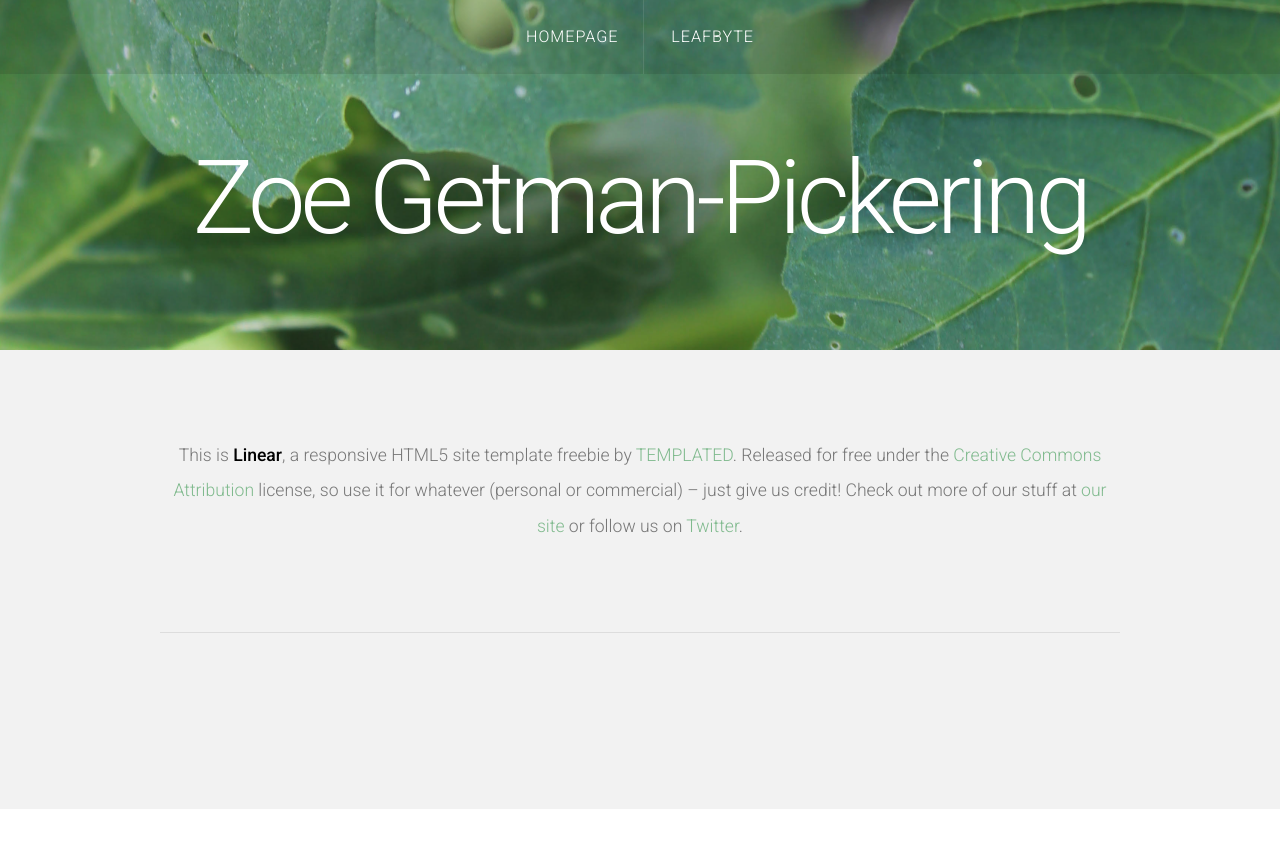
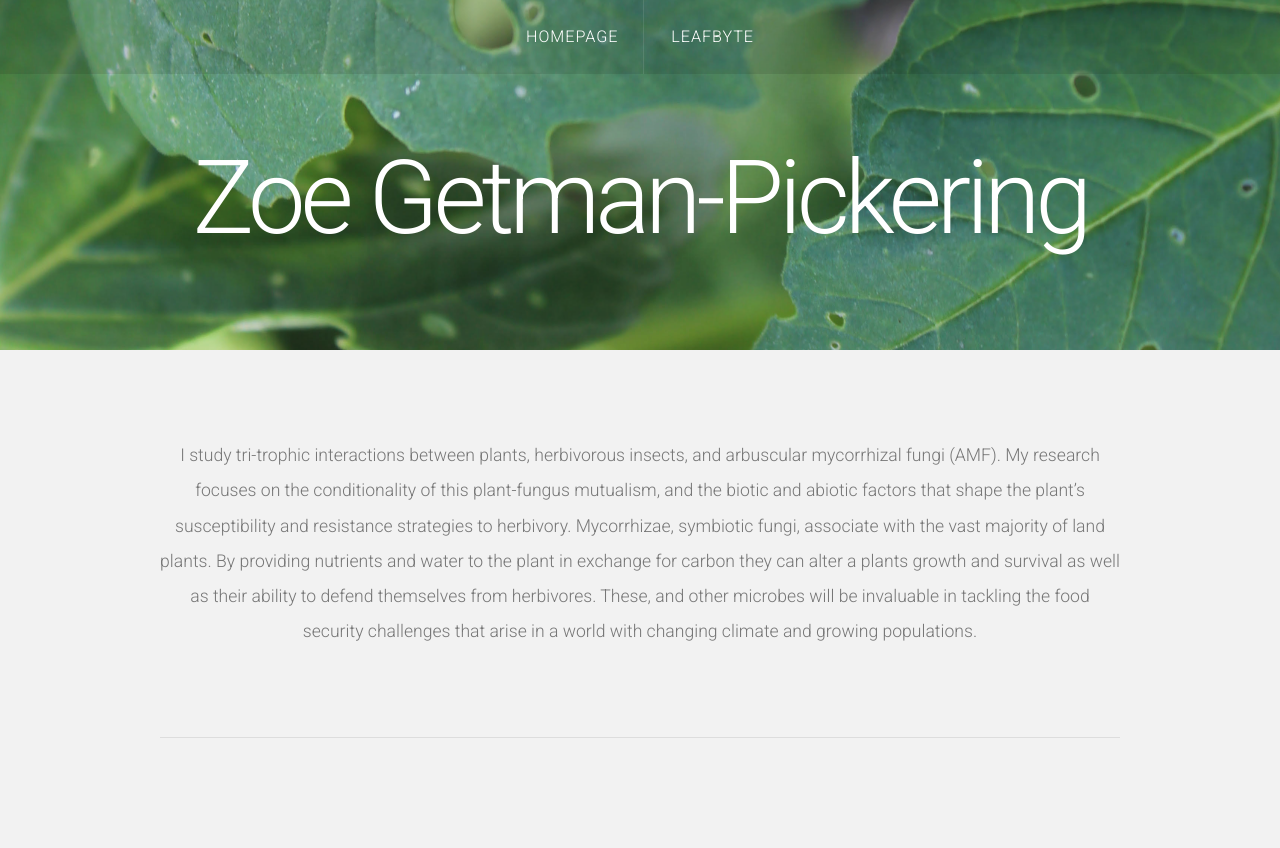
Before and after one commit to Zoegp/zoegp.github.io, a Jekyll site: the page built from index.html, in a window 1280 px wide and 900 px high. Shown: the top 848 px of the window. Built offline with Jekyll 4.4.1, drawn with Linux system fonts in a browser that asks for light colours; nearby versions of some CDN libraries; the list of posts is cut into pages by our own code.

Commit message:
Update index.html

```diff
--- a/index.html
+++ b/index.html
@@ -6,7 +6,10 @@ layout: default
 <div id="featured">
 	<div class="container">
 
-		<p>This is <strong>Linear</strong>, a responsive HTML5 site template freebie by <a href="http://templated.co">TEMPLATED</a>. Released for free under the <a href="http://templated.co/license">Creative Commons Attribution</a> license, so use it for whatever (personal or commercial) &ndash; just give us credit! Check out more of our stuff at <a href="http://templated.co">our site</a> or follow us on <a href="http://twitter.com/templatedco">Twitter</a>.</p>
+		<p>I study tri-trophic interactions between plants, herbivorous insects, and arbuscular mycorrhizal fungi (AMF). My research focuses on the conditionality of this plant-fungus mutualism, and the biotic and abiotic factors that shape the plant’s susceptibility and resistance strategies to herbivory.
+
+Mycorrhizae, symbiotic fungi, associate with the vast majority of land plants. By providing nutrients and water to the plant in exchange for carbon they can alter a plants growth and survival as well as their ability to defend themselves from herbivores. These, and other microbes will be invaluable in tackling the food security challenges that arise in a world with changing climate and growing populations.
+</p>
 		<hr />
 
 	</div>
```
